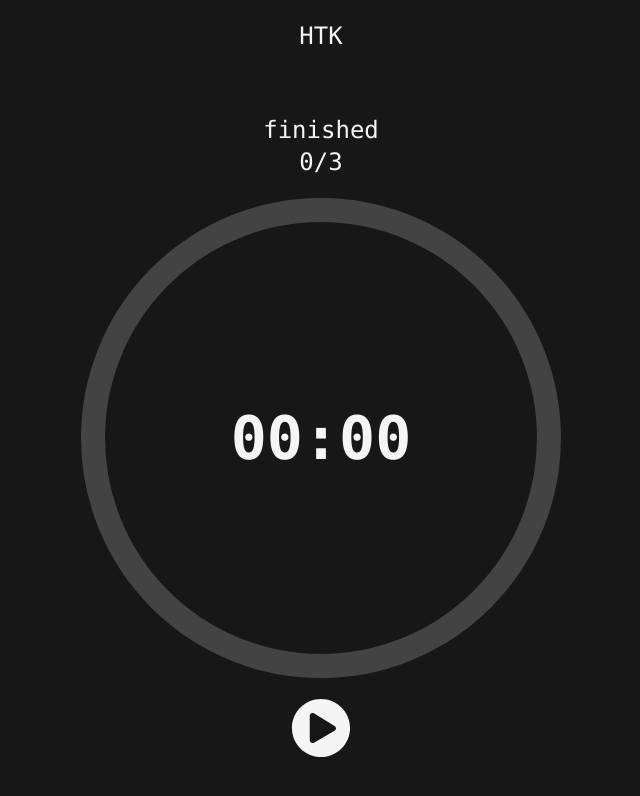
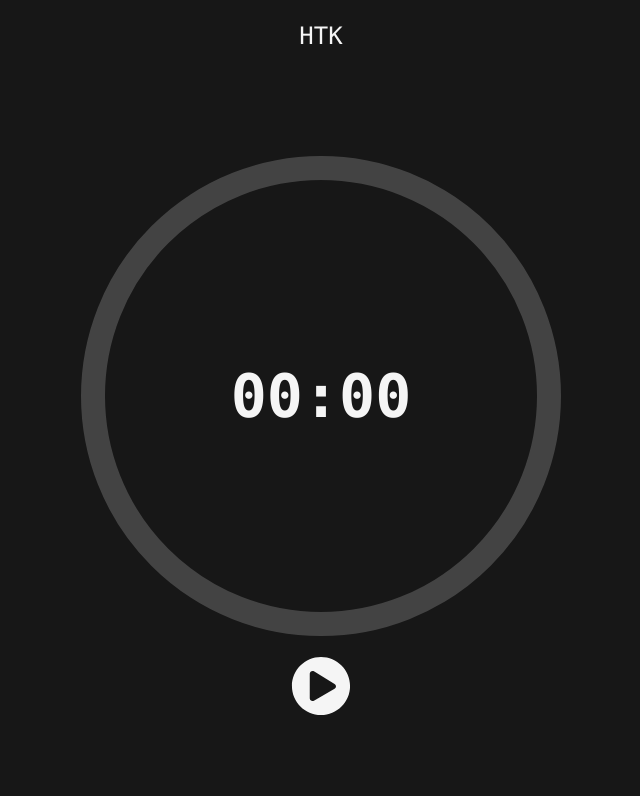
Before and after one commit to hoffy98/Health-Toolkit, a React (Vite) app: page /hiit in a window 1280 px wide. Shown: the top 796 px of the page, without its empty margins (319-959 px from the left). Built offline with nearby package versions, Linux system fonts and the light colour scheme.

Commit message:
adjusted HIIT timer

```diff
--- a/src/pages/HIIT.tsx
+++ b/src/pages/HIIT.tsx
@@ -84,37 +84,15 @@ const HIIT: React.FC<HIITProps> = ({}) => {
     setIsRunning((v) => !v)
   }
 
-  useEffect(() => {
-    const rootDiv = document.getElementById('root')
-
-    switch (currentRoundState) {
-      case 'finished':
-        rootDiv?.classList.add('bg-blue-500')
-        break
-      case 'warmup':
-        rootDiv?.classList.add('bg-blue-500')
-        break
-      case 'work':
-        rootDiv?.classList.add('bg-blue-500')
-        break
-      case 'rest':
-        rootDiv?.classList.add('bg-blue-500')
-        break
-      case 'cooldown':
-        rootDiv?.classList.add('bg-blue-500')
-        break
-    }
-  }, [currentRoundState])
-
   return (
     <div className="flex flex-col w-full h-full justify-center items-center space-y-5">
-      <div className="flex flex-col items-center">
-        <h1>{currentRoundState}</h1>
-        <h1>
-          {currentRound}/{setting.rounds}
-        </h1>
-      </div>
       <HIITCountdown
+        topString={currentRoundState == 'finished' ? '' : currentRoundState.toUpperCase()}
+        bottomString={
+          currentRoundState == 'work' || currentRoundState == 'rest'
+            ? `${currentRound}/${setting.rounds}`
+            : ''
+        }
         countdownDuration={countdownDuration}
         isRunning={isRunning}
         setIsRunning={setIsRunning}
@@ -131,6 +109,8 @@ const HIIT: React.FC<HIITProps> = ({}) => {
 }
 
 interface HIITCountdownProps {
+  topString?: string
+  bottomString?: string
   countdownDuration: number
   isRunning: boolean
   setIsRunning: React.Dispatch<React.SetStateAction<boolean>>
@@ -138,6 +118,8 @@ interface HIITCountdownProps {
 }
 
 const HIITCountdown: React.FC<HIITCountdownProps> = ({
+  topString,
+  bottomString,
   countdownDuration,
   isRunning,
   setIsRunning,
@@ -203,7 +185,7 @@ const HIITCountdown: React.FC<HIITCountdownProps> = ({
   }, [isRunning, timeLeftMs])
 
   return (
-    <div className="relative w-[min(70vw,60vh)] aspect-square">
+    <div className="relative w-[min(80vw,60vh)] aspect-square">
       {/* SVG Layer (on top) */}
       <svg
         viewBox="0 0 100 100"
@@ -239,8 +221,10 @@ const HIITCountdown: React.FC<HIITCountdownProps> = ({
       </svg>
 
       {/* Text in the center */}
-      <div className="absolute inset-0 flex items-center justify-center text-6xl font-bold bg-transparent">
-        {formatTime(timeLeftSec)}
+      <div className="absolute inset-0 flex flex-col items-center justify-center bg-transparent">
+        <h1 className="h-8">{topString}</h1>
+        <h1 className="text-6xl my-5 font-bold">{formatTime(timeLeftSec)}</h1>
+        <h1 className="h-8">{bottomString}</h1>
       </div>
     </div>
   )
@@ -273,6 +257,13 @@ const HIITBackgroundColoring: React.FC<HIITBackgroundColoringProps> = ({
     // Add the new background class based on currentRoundState
     const newColor = roundStateToColor[currentRoundState]
     rootDiv.classList.add(newColor)
+
+    return () => {
+      // Remove any previously applied background class
+      Object.values(roundStateToColor).forEach((colorClass) => {
+        rootDiv.classList.remove(colorClass)
+      })
+    }
   }, [currentRoundState])
 
   return null // This component only applies side effects
```
